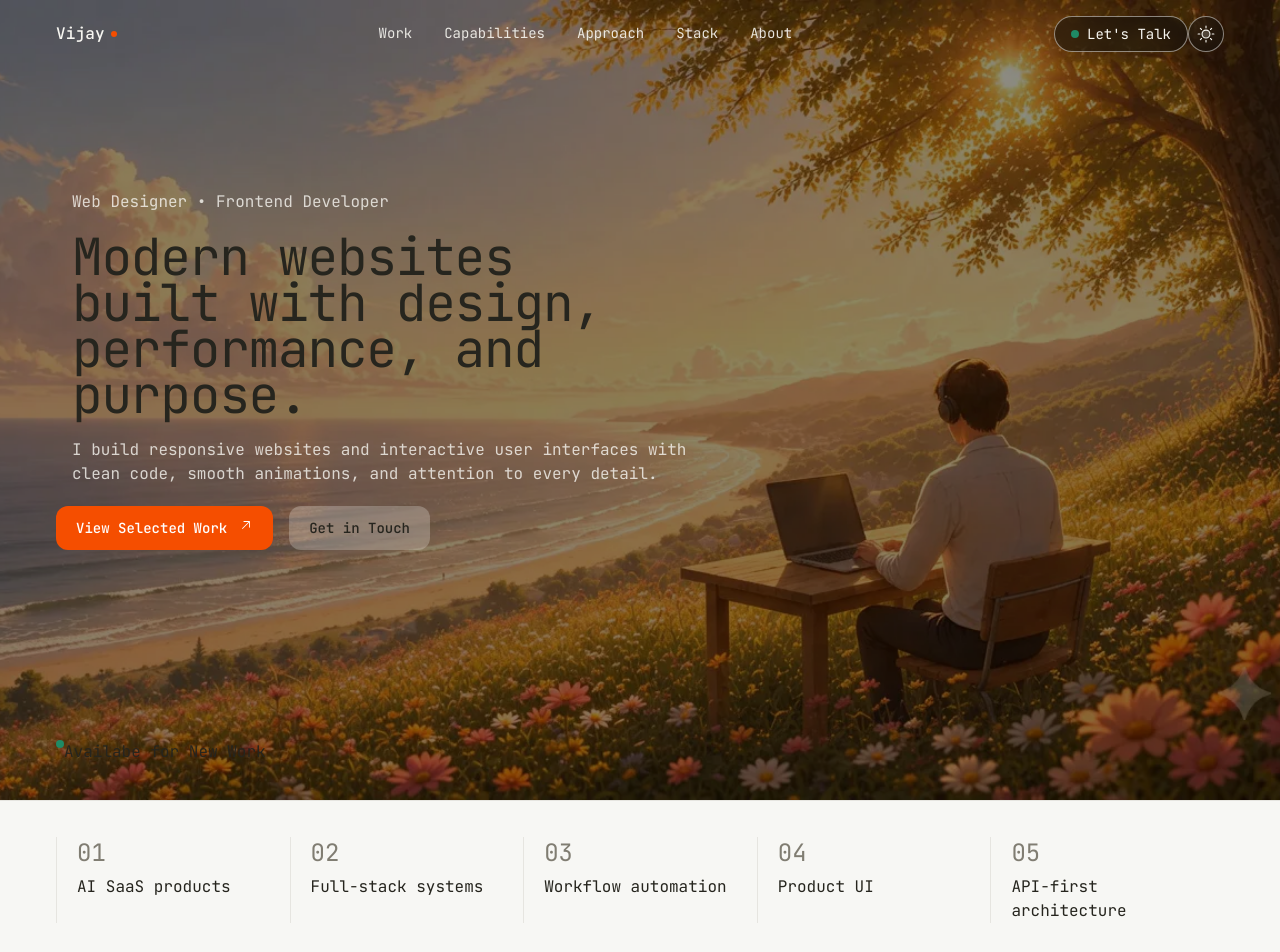
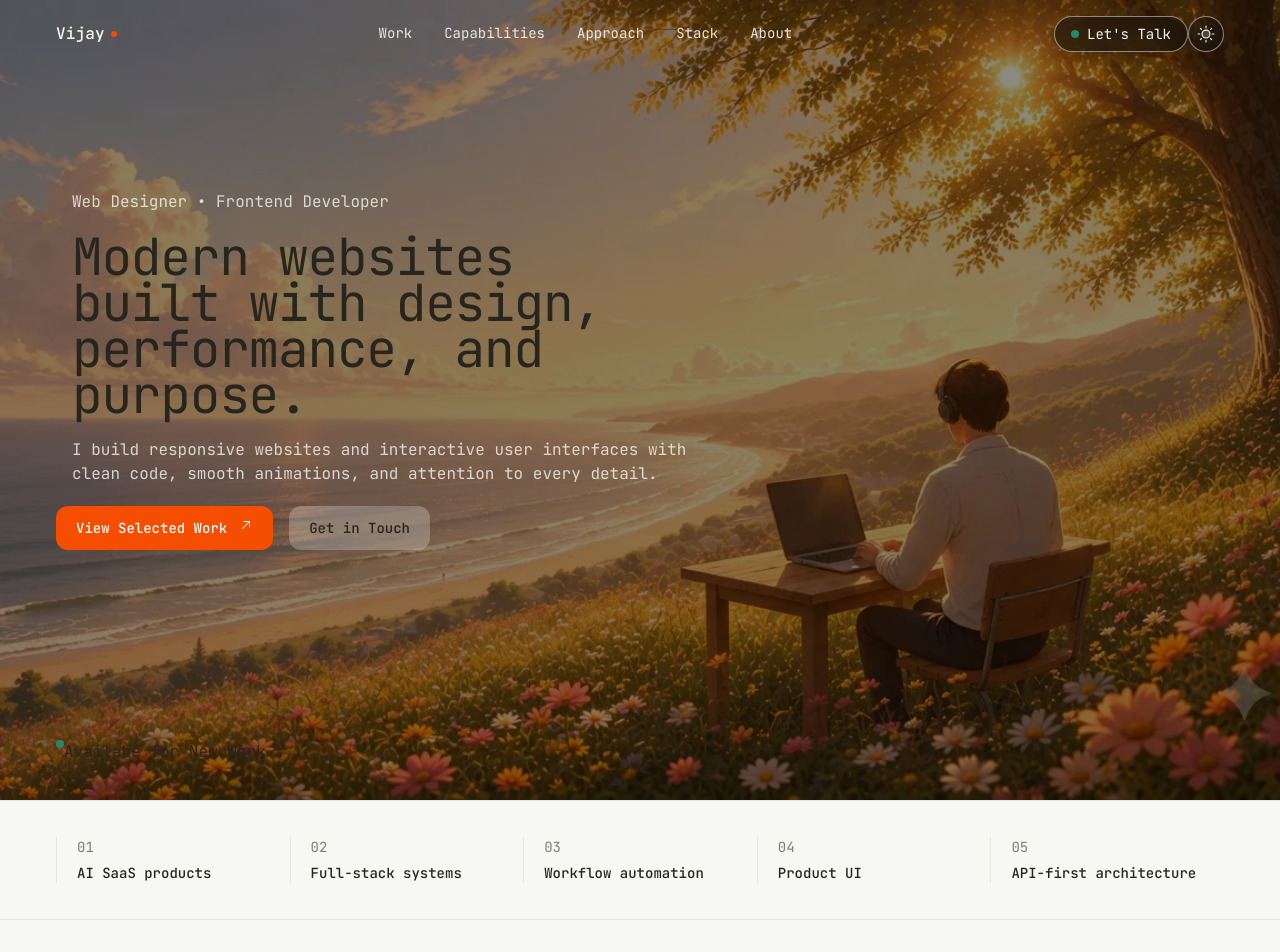
Before and after one commit to Vijaysinghnegi007/project_one, a Next.js app: page / in a window 1280 px wide. Shown: the top 952 px of the page. After the commit the page ends 920 px from the top, so only its background shows below. Built offline with nearby package versions, Linux system fonts and the light colour scheme; no server answers.

Commit message:
seven commit

```diff
--- a/components/practice-strip.tsx
+++ b/components/practice-strip.tsx
@@ -8,10 +8,10 @@ function PracticeStrip() {
           {PRACTICE_AREAS.map((item, index) => (
             <li
               key={index}
-              className="flex flex-col gap-1.5 px-2 lg:px-5 border-left "
+              className="flex flex-col gap-1.5 px-2 lg:px-5 border-left"
             >
-              <span className="text-muted-ink uppercase font-mono text-2xl">{item.no}</span>
-              <span>{item.value}</span>
+              <span className="text-muted-ink uppercase font-mono text-sm">{item.no}</span>
+              <span className="text-sm font-medium  text-ink">{item.value}</span>
             </li>
           ))}
         </ul>
```
